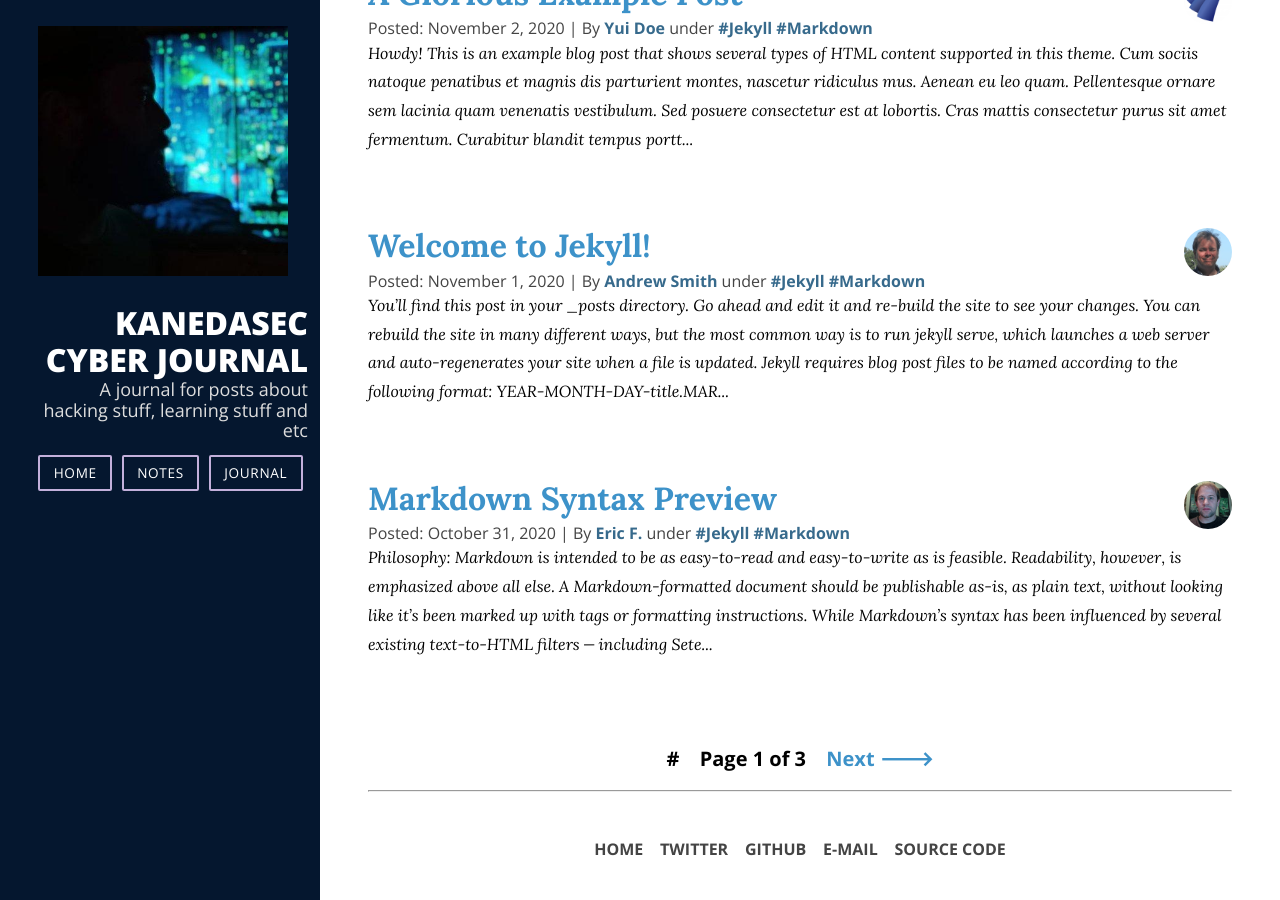
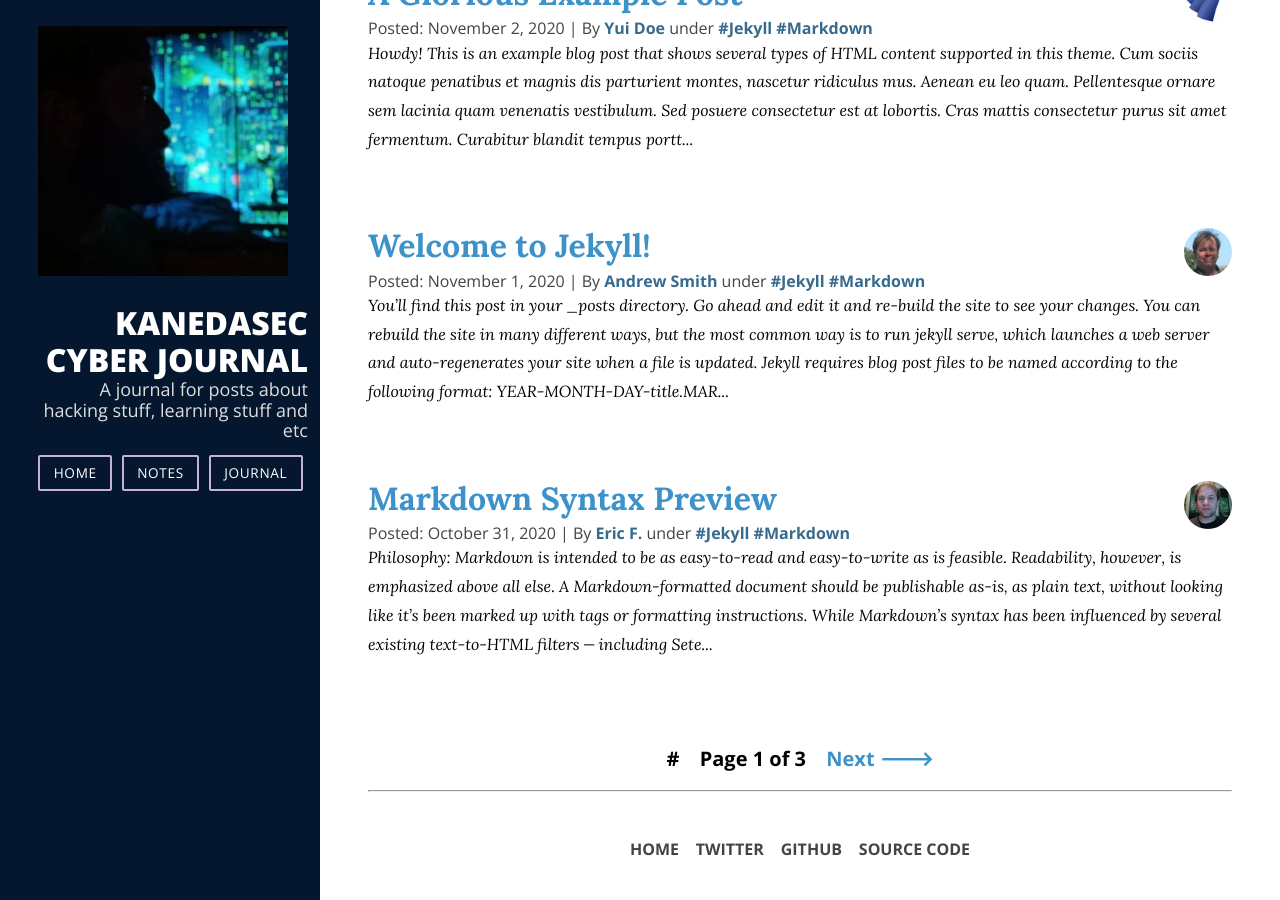
Before and after one commit to kanedasec/kanedasec.github.io, a Jekyll site: the page built from index.html, in a window 1280 px wide and 900 px high, scrolled down 543 px. Built offline with Jekyll 4.4.1, drawn with Linux system fonts in a browser that asks for light colours; nearby versions of some CDN libraries; the list of posts is cut into pages by our own code.

Commit message:
Update footer.html

```diff
--- a/_includes/footer.html
+++ b/_includes/footer.html
@@ -22,12 +22,6 @@
                 </a>
             </li>
             <li class="pure-menu-item">
-                <a class="pure-menu-link" href="mailto:{{site.email}}">
-                    <i class="fas fa-paper-plane"></i>
-                    <span class="md-display">E-mail</span>
-                </a>
-            </li>
-            <li class="pure-menu-item">
                 <a class="pure-menu-link" href="https://github.com/{{site.repository}}">
                     <i class="fas fa-code"></i>
                     <span class="md-display">Source Code</span>
```
